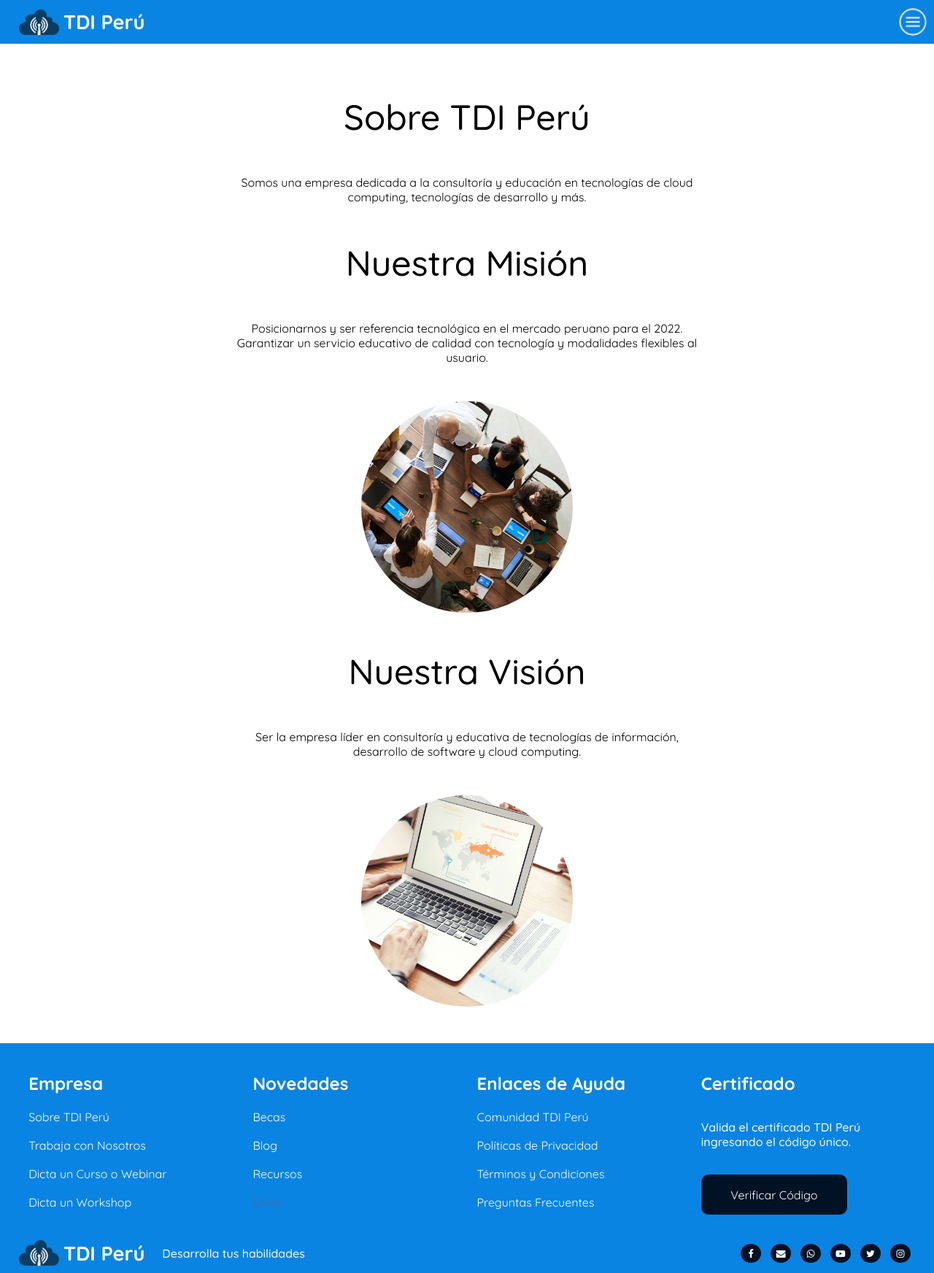
After one commit to pKroz/TDI, a Django app: template WEB/TDI/templates/nosotros.html in a window 1280 px wide. The commit adds this page. Shown: the whole page at 73% size. Run offline with Django 3.2, Linux system fonts and the light colour scheme; the template is opened without the code that fills it, so the values that code supplies are empty.

Commit message:
Integrando la pagina SOBRE TDI PERU y optimizando su carga

```diff
--- a/SISTEMA/urls.py
+++ b/SISTEMA/urls.py
@@ -25,6 +25,7 @@ urlpatterns = [
     path('', inicio, name="inicio"),
     path('workshops/', pWorkshops, name="workshops"),
     path('compra/', pCompra, name="compra"),
+    path('nosotros/', pNosotros, name="nosotros"),
     path('trabaja-con-nosotros/', pPostular, name="trabaja-con-nosotros"),
     path('terminos-y-condiciones/', pTerminos, name="terminos-y-condiciones"),
     #Cursos
--- /dev/null
+++ b/WEB/TDI/templates/nosotros.html
@@ -0,0 +1,25 @@
+{% extends "base.html" %}
+{% load static %}
+{% block title %} Términos y Condiciones {% endblock %}
+{% block content %}
+"{% static 'img/etc/0008.png' %}"
+{% include "menu.html" %}
+<link rel="stylesheet" href='{% static "css/sobre-tdi.css" %}'/>
+<script src='{% static "js/jquery.min.js" %}'></script>
+<h1 class="titulo espacio">Sobre TDI Perú</h1>
+  <h2 class="text">Somos una empresa dedicada a la consultoría y educación en tecnologías de cloud computing, tecnologías de desarrollo y más. </h2>
+	<h1 class="titulo">Nuestra Misión</h1>
+  <h2 class="text">Posicionarnos y ser referencia tecnológica en el mercado peruano para el 2022.</h2>
+  <h2 class="text">Garantizar un servicio educativo de calidad con tecnología y modalidades flexibles al usuario.</h2>
+  <div class="img">
+
+    <img src="{% static 'img/etc/0007.jpg' %}" alt="Fotografía de la Misión de TDI Perú">
+  </div>
+  <h1 class="titulo">Nuestra Visión</h1>
+  <h2 class="text">Ser la empresa líder en consultoría y educativa de tecnologías de información, desarrollo de software y cloud computing.</h2>
+  <div class="img">
+    <img src="{% static 'img/etc/0006.jpg' %}" alt="Fotografía de la Visión de TDI Perú">
+  </div>
+<script src='{% static "js/menu.js" %}'></script>
+<script src='{% static "js/expandir.js" %}'></script>
+{% endblock %}
--- a/WEB/TDI/templates/pie.html
+++ b/WEB/TDI/templates/pie.html
@@ -3,7 +3,7 @@
     <div class="seccion-a">
         <div class="colum">
             <h2>Empresa</h2>
-            <a href="sobre-tdiperu.php">Sobre TDI Perú</a>
+            <a href="{% url 'nosotros' %}">Sobre TDI Perú</a>
             <a href="{% url 'trabaja-con-nosotros' %}">Trabaja con Nosotros</a>
             <a href="dicta-curso.php">Dicta un Curso o Webinar</a>
             <a href="dicta-workshop.php">Dicta un Workshop</a>
--- a/WEB/TDI/views.py
+++ b/WEB/TDI/views.py
@@ -136,3 +136,6 @@ def pPostular(request):
 
 def pTerminos(request):
     return render(request,"terminos-y-condiciones.html", {})
+
+def pNosotros(request):
+    return render(request,"nosotros.html", {})
```
